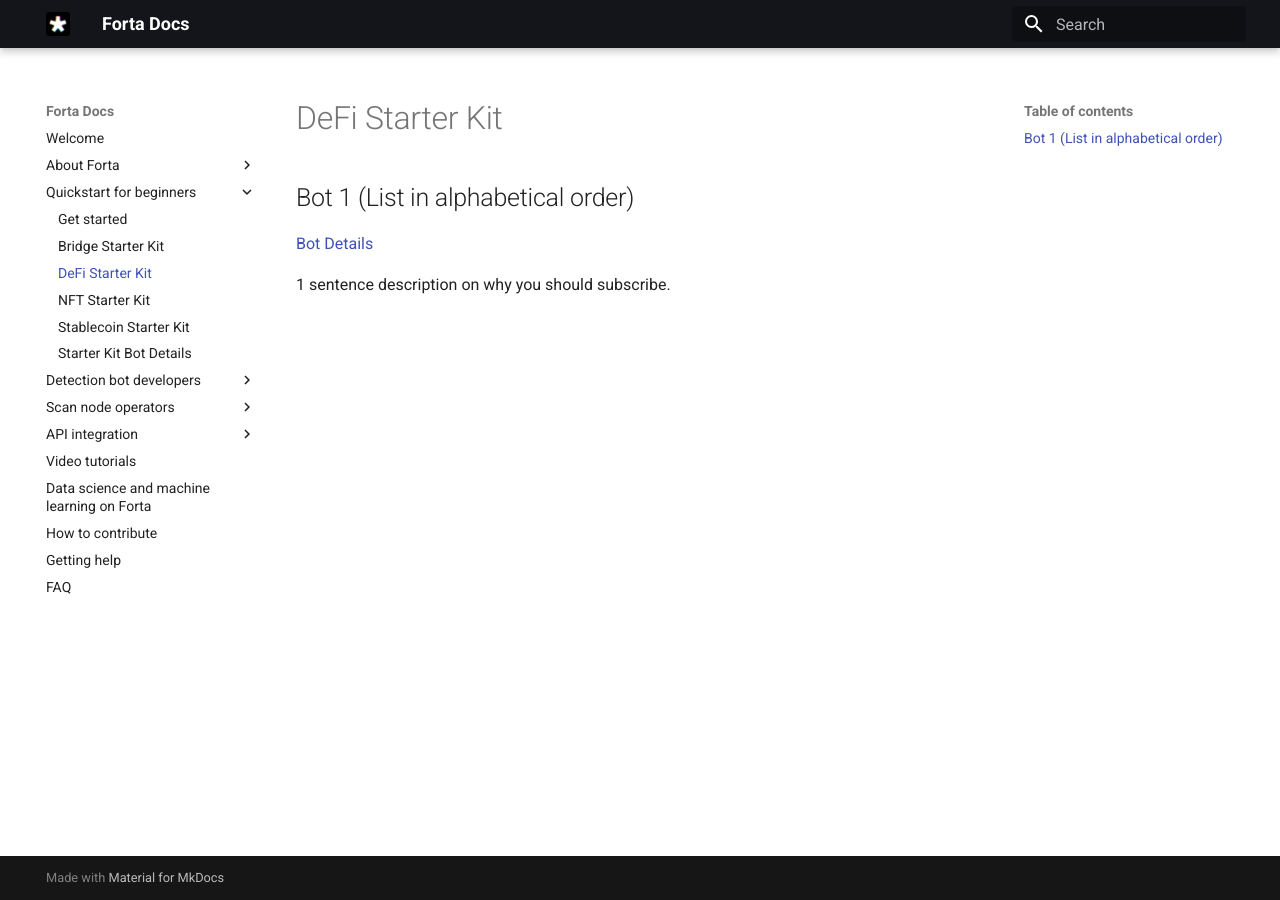
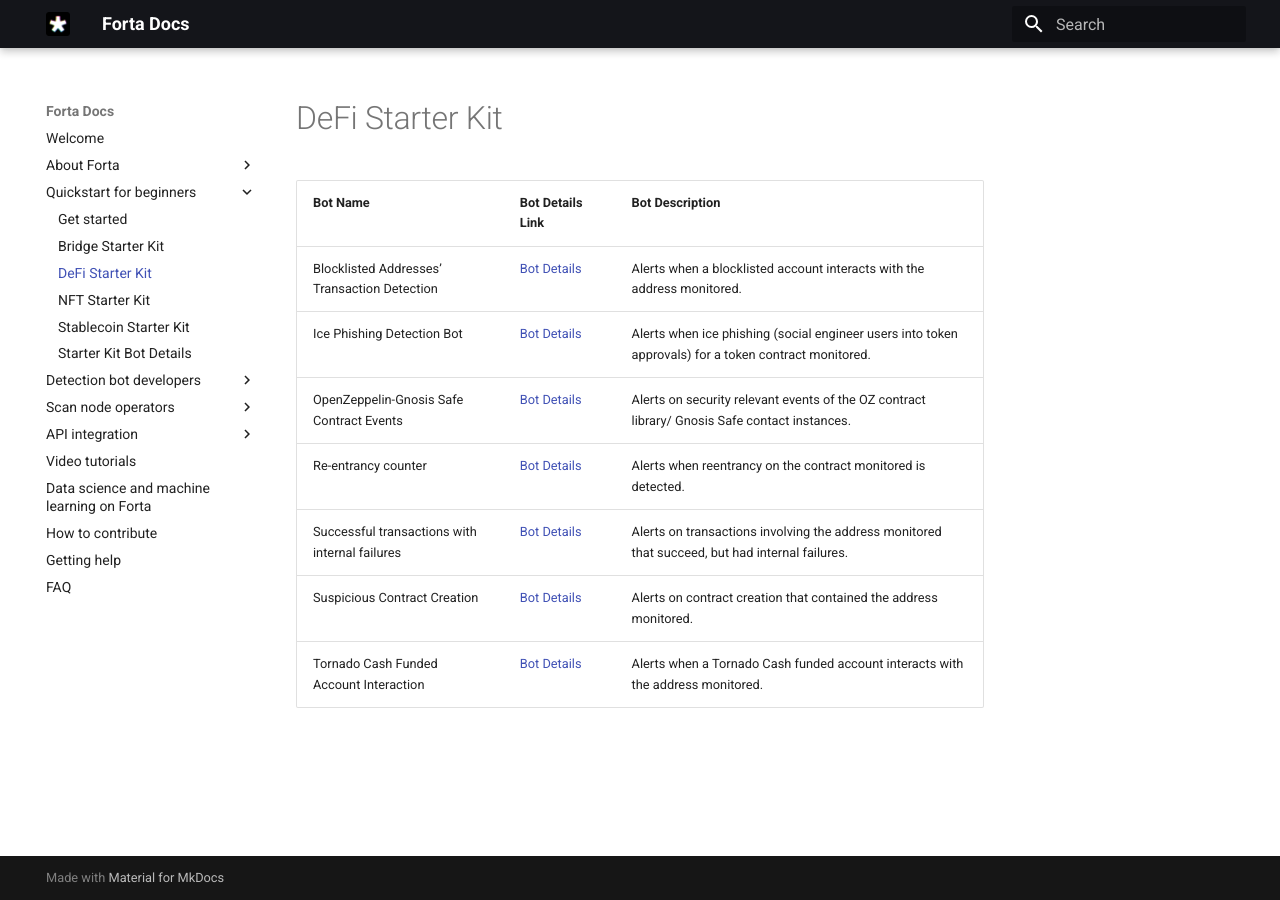
Before and after one commit to forta-network/docs, an MkDocs documentation site: the page built from docs/defi-starter-kit.md, in a window 1280 px wide. Built offline with MkDocs 1.6.1 and Material for MkDocs 9.7.7, drawn with Linux system fonts in a browser that asks for light colours.

Commit message:
initial defi/sc/nft/bridge starter kit doc

```diff
--- a/docs/defi-starter-kit.md
+++ b/docs/defi-starter-kit.md
@@ -1,7 +1,11 @@
 # DeFi Starter Kit
 
-## Bot 1 (List in alphabetical order)
-
-[Bot Details](starter-kit-bot-details.md#bot1)
-
-1 sentence description on why you should subscribe.
+| Bot Name | Bot Details Link | Bot Description  |
+|----------|------------------|------------------|
+| Blocklisted Addresses’ Transaction Detection | [Bot Details](starter-kit-bot-details.md#bot1) | Alerts when a blocklisted account interacts with the address monitored. |
+| Ice Phishing Detection Bot | [Bot Details](starter-kit-bot-details.md#bot1) | Alerts when ice phishing (social engineer users into token approvals) for a token contract monitored. |
+| OpenZeppelin-Gnosis Safe Contract Events | [Bot Details](starter-kit-bot-details.md#bot1) | Alerts on security relevant events of the OZ contract library/ Gnosis Safe contact instances. |
+| Re-entrancy counter | [Bot Details](starter-kit-bot-details.md#bot1) | Alerts when reentrancy on the contract monitored is detected. |
+| Successful transactions with internal failures | [Bot Details](starter-kit-bot-details.md#bot1) | Alerts on transactions involving the address monitored that succeed, but had internal failures.|
+| Suspicious Contract Creation | [Bot Details](starter-kit-bot-details.md#bot1) | Alerts on contract creation that contained the address monitored. |
+| Tornado Cash Funded Account Interaction | [Bot Details](starter-kit-bot-details.md#bot1) | Alerts when a Tornado Cash funded account interacts with the address monitored. |
```
Also changed, not shown: docs/bridge-starter-kit.md (+6 -9 lines), docs/nft-starter-kit.md (+9 -5 lines), docs/stablecoin-starter-kit.md (+8 -5 lines).
